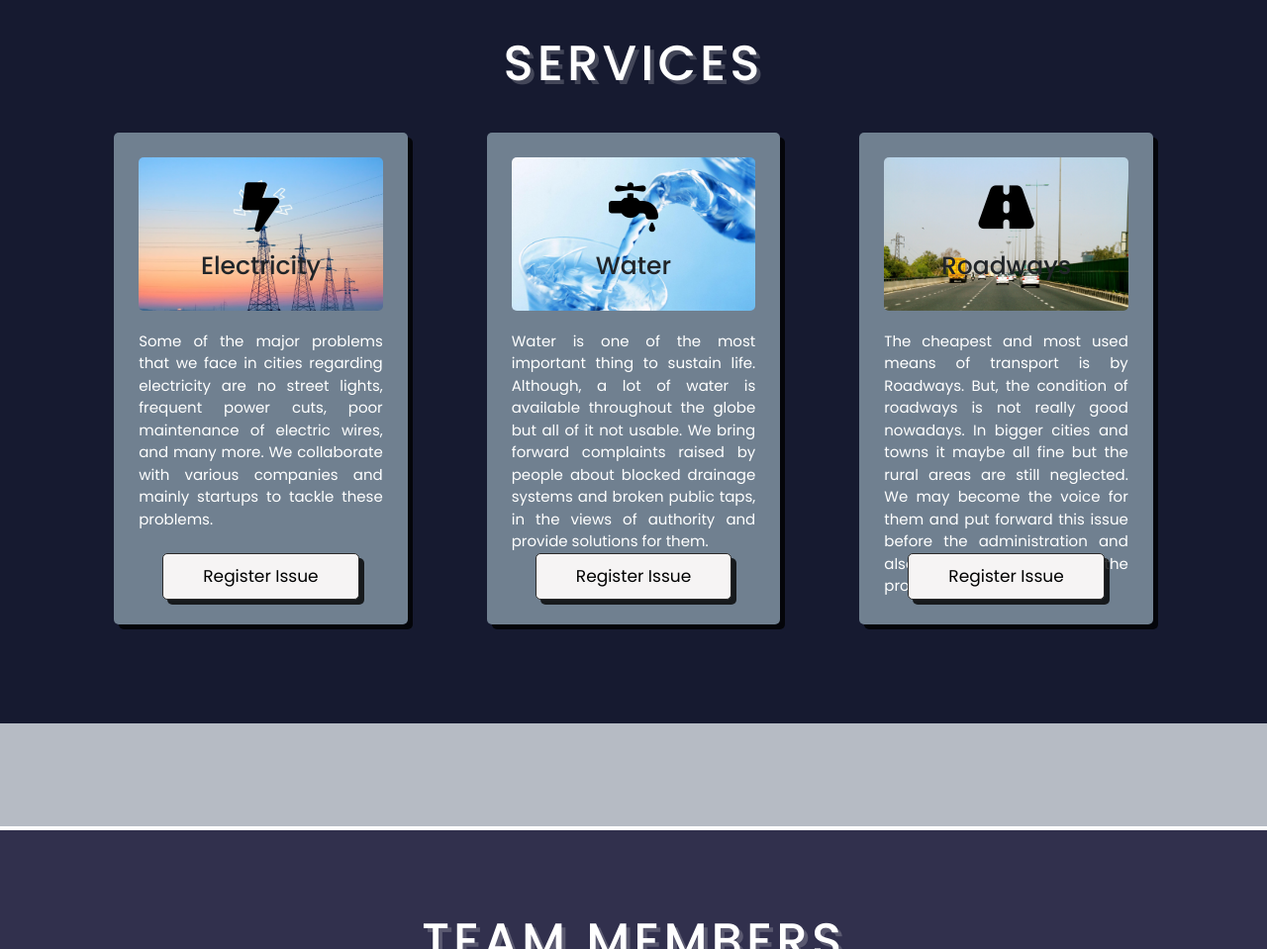
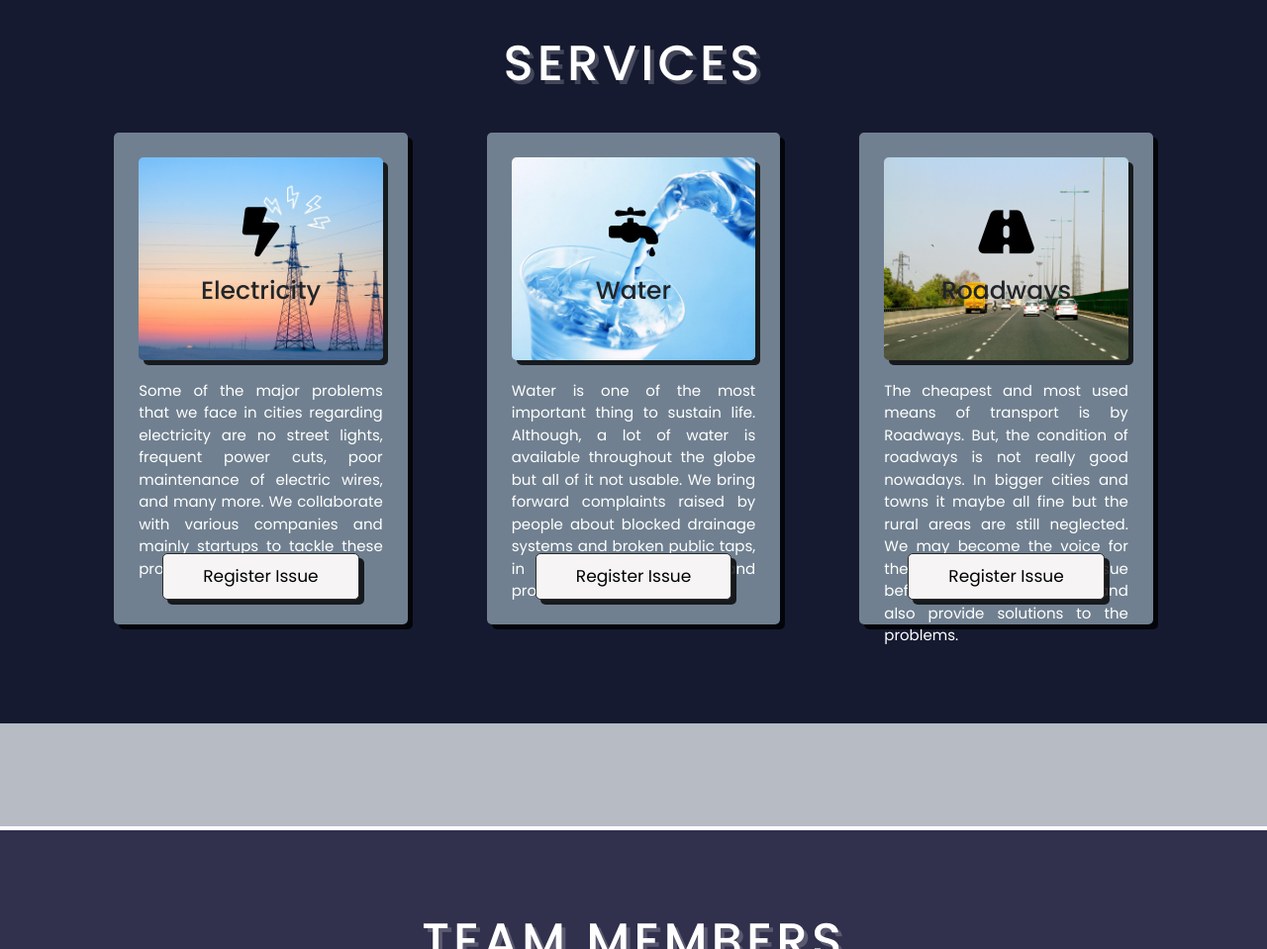
Before and after one commit to Gourab2005/Urban-Pulse, a plain HTML site: page FRONTEND/index.html in a window 1280 px wide. Shown: the part 1141-2100 px from the top of the page at 99% size. Drawn offline with nearby package versions, Linux system fonts and the light colour scheme.

Commit message:
Update padding in services box div

```diff
--- a/FRONTEND/style.css
+++ b/FRONTEND/style.css
@@ -383,9 +383,9 @@ section.home::before{
 /* services box div */
 .services .boxcontainer .box .services-box {
   border-radius: 0.5rem;
-  /* box-shadow: var(--box-shadow); */
+  box-shadow: var(--box-shadow);
   border: var(--border);
-  padding: 2.5rem;
+  padding: 5rem;
   text-align: center;
   font-weight: bold;
 }
@@ -411,7 +411,7 @@ section.home::before{
   padding: 2.5rem;
   margin-bottom: 5rem;
   margin-top: 2rem;
-    text-align: center;
+  text-align: center;
 }
 .services .boxcontainer .box i{
     color: var(--blue);
```
